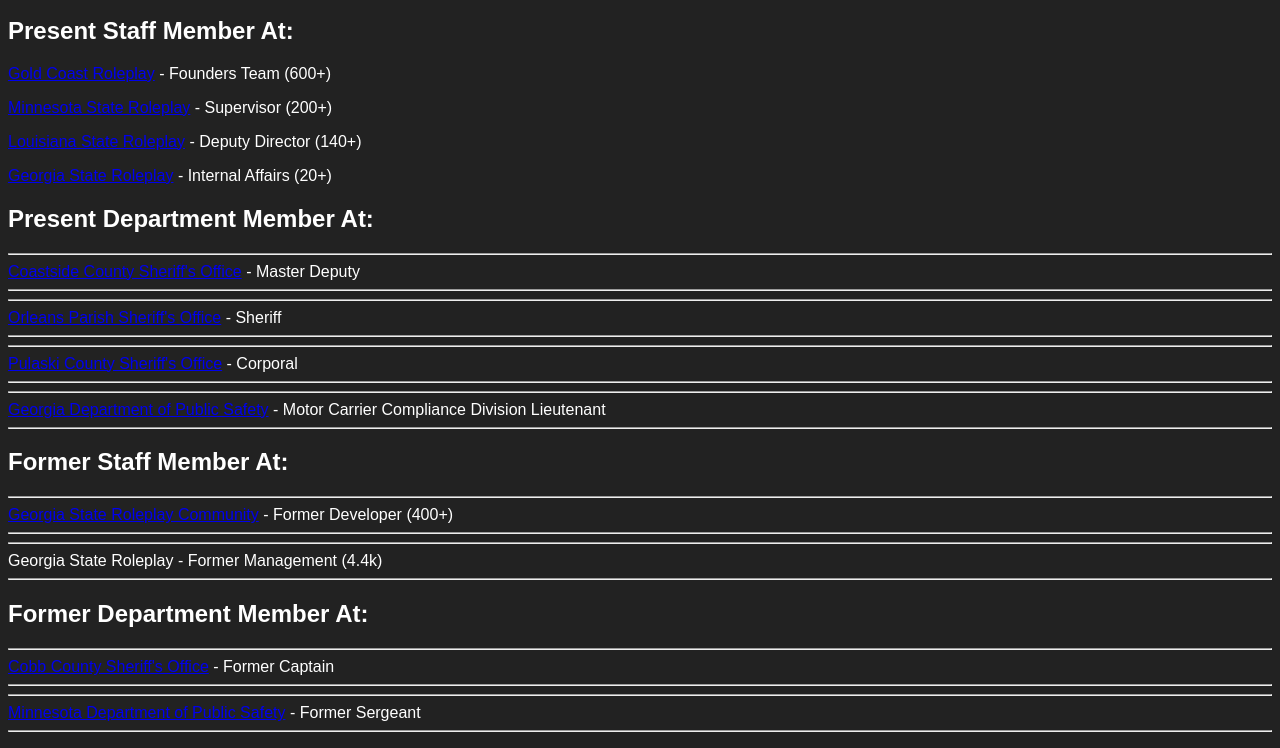
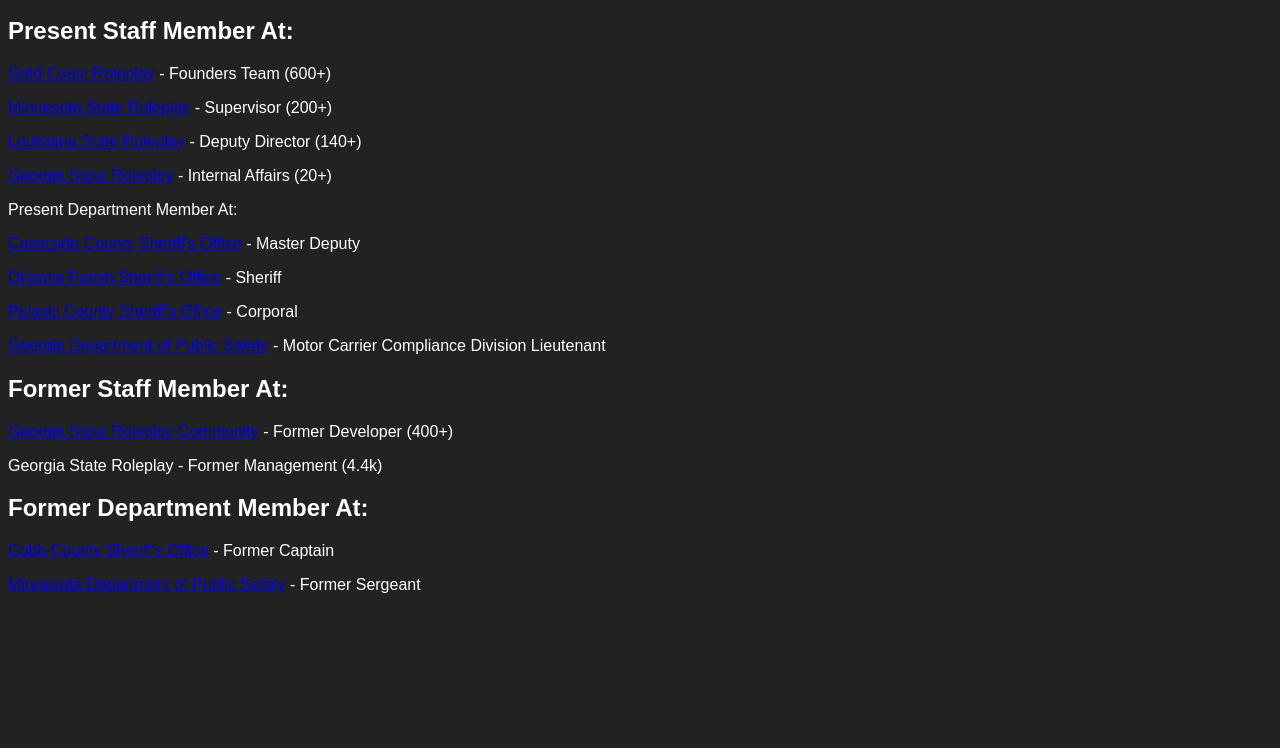
Before and after one commit to Carter01113/Website, a plain HTML site: page index.html in a window 1280 px wide. Shown: the part 101-849 px from the top of the page. After the commit the page ends 800 px from the top, so only its background shows below. Drawn offline with Linux system fonts and the light colour scheme.

Commit message:
Update index.html

```diff
--- a/index.html
+++ b/index.html
@@ -19,29 +19,25 @@ h1,h2,h3,p {
 
 <p> In this webpage you can see some of my experiences in the Emergency Response Liberty County Private Server Community. </p>
 
-
 <h2> Present Staff Member At: </h2>
 <p> <a href="https://discord.com/invite/goldcoast">Gold Coast Roleplay</a> - Founders Team (600+) </p>
 <p> <a href="https://discord.com/invite/SDBZbkuWWM">Minnesota State Roleplay</a> - Supervisor (200+) </p>
 <p> <a href="https://discord.com/invite/UQtjSeEsFW">Louisiana State Roleplay</a> - Deputy Director (140+) </p>
 <p> <a href="https://discord.com/invite/QqK5tyAFa6">Georgia State Roleplay</a> - Internal Affairs (20+) </p>
 
-<p>
-<h2> Present Department Member At: </h2>
-<hr> <a href="https://discord.com/invite/TTQGdKPEUF">Coastside County Sheriff's Office</a> - Master Deputy <hr>
-<hr> <a href="https://discord.com/invite/wDx4Bffh6u">Orleans Parish Sheriff's Office</a> - Sheriff <hr>
-<hr> <a href="https://discord.com/invite/wDx4Bffh6u">Pulaski County Sheriff's Office</a> - Corporal <hr>
-<hr> <a href="https://discord.com/invite/EfCt59gpjt">Georgia Department of Public Safety</a> - Motor Carrier Compliance Division Lieutenant <hr>
-</p>
-<p>
+<p> Present Department Member At: </h2>
+<p> <a href="https://discord.com/invite/TTQGdKPEUF">Coastside County Sheriff's Office</a> - Master Deputy </p>
+<p> <a href="https://discord.com/invite/wDx4Bffh6u">Orleans Parish Sheriff's Office</a> - Sheriff </p>
+<p> <a href="https://discord.com/invite/wDx4Bffh6u">Pulaski County Sheriff's Office</a> - Corporal </p>
+<p> <a href="https://discord.com/invite/EfCt59gpjt">Georgia Department of Public Safety</a> - Motor Carrier Compliance Division Lieutenant </p>
+
 <h2> Former Staff Member At: </h2>
-<hr> <a href="https://discord.com/invite/garpc">Georgia State Roleplay Community</a> - Former Developer (400+) <hr>
-<hr>  Georgia State Roleplay - Former Management (4.4k) <hr>
-</p>
-<p>
+<p> <a href="https://discord.com/invite/garpc">Georgia State Roleplay Community</a> - Former Developer (400+) </p>
+<p>  Georgia State Roleplay - Former Management (4.4k) </p>
+
 <h2> Former Department Member At: </h2>
-<hr> <a href="https://discord.com/invite/TTQGdKPEUF">Cobb County Sheriff's Office</a> - Former Captain <hr>
-<hr> <a href="https://discord.com/invite/mKR9ptncyh">Minnesota Department of Public Safety</a> - Former Sergeant <hr>
-</p>
+<p> <a href="https://discord.com/invite/TTQGdKPEUF">Cobb County Sheriff's Office</a> - Former Captain </p>
+<p> <a href="https://discord.com/invite/mKR9ptncyh">Minnesota Department of Public Safety</a> - Former Sergeant </p>
+
 </body>
 </html>
```
